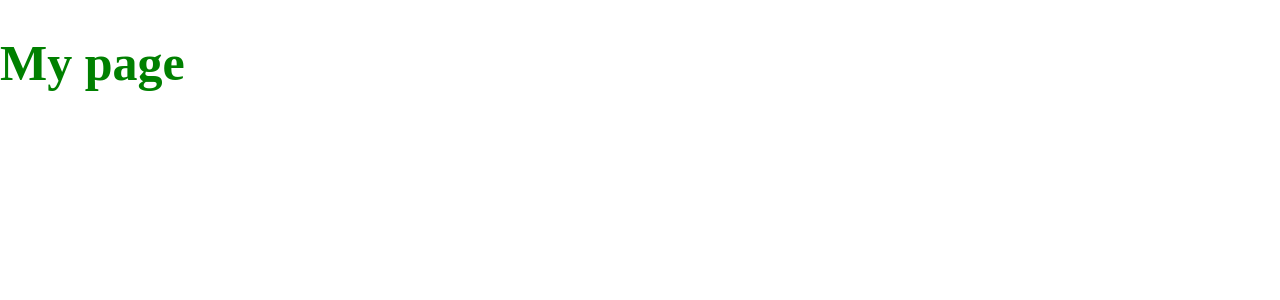
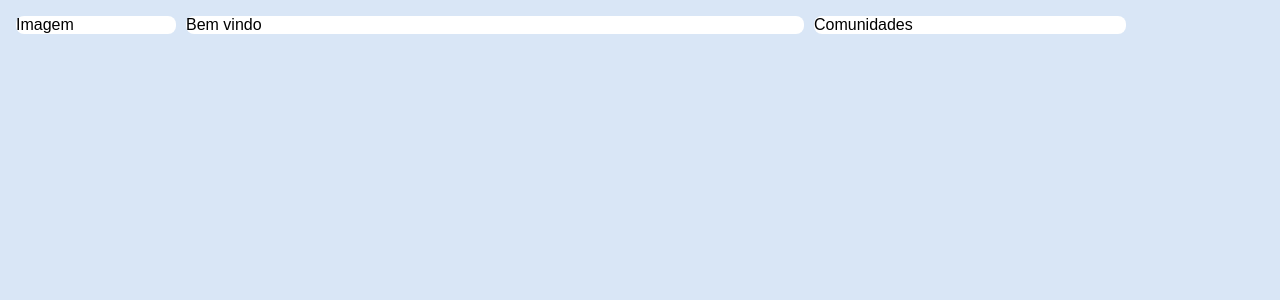
Before and after one commit to CleuJunior/Imersao-React-Alurakut, a Next.js app in the folder alurakut/: page / in a window 1280 px wide. Shown: the top 300 px of the page. Built offline with nearby package versions, Linux system fonts and the light colour scheme.

Commit message:
Criando Elementos

```diff
--- a/alurakut/pages/_app.js
+++ b/alurakut/pages/_app.js
@@ -1,12 +1,24 @@
 import { createGlobalStyle, ThemeProvider } from 'styled-components'
 
 const GlobalStyle = createGlobalStyle`
-  body {
+  /* Reset CSS */
+
+  * {
     margin: 0;
     padding: 0;
     box-sizing: border-box;
   }
-`
+  body {
+    font-family: sans-serif;
+    background-color: #D9E6F6;
+  }
+  #__next {
+    display: flex;
+    min-height: 100vh;
+    flex-direction: column;
+  }
+
+`;
 
 const theme = {
   colors: {
--- a/alurakut/pages/index.js
+++ b/alurakut/pages/index.js
@@ -1,10 +1,40 @@
 import styled from 'styled-components'
 
-const Title = styled.h1`
-  font-size: 50px;
-  color: ${({ theme }) => theme.colors.primary};
-`
+// const Title = styled.h1`
+//   font-size: 50px;
+//   color: ${({ theme }) => theme.colors.primary};
+// `
+
+const Box = styled.div`
+  background: #ffffff;
+  border-radius: 8px;
+`;
+
+const MainGrid = styled.main`
+  display: grid;
+  grid-gap: 10px;
+  padding: 16px;
+
+  @media(min-width: 860px){
+    grid-template-areas: "profileArea welcomeArea profileRelationsArea";
+    grid-template-columns: 160px 618px 312px;
+  }
+  grid-template-columns: ;
+`;
 
 export default function Home() {
-  return <Title>My page</Title>
+  return(
+
+    <MainGrid>
+      <Box style={{ gridArea: 'profileArea' }}>
+        Imagem
+      </Box>
+      <Box>
+        Bem vindo
+      </Box>
+      <Box>
+        Comunidades
+      </Box>
+    </MainGrid>
+  )
 }
```
